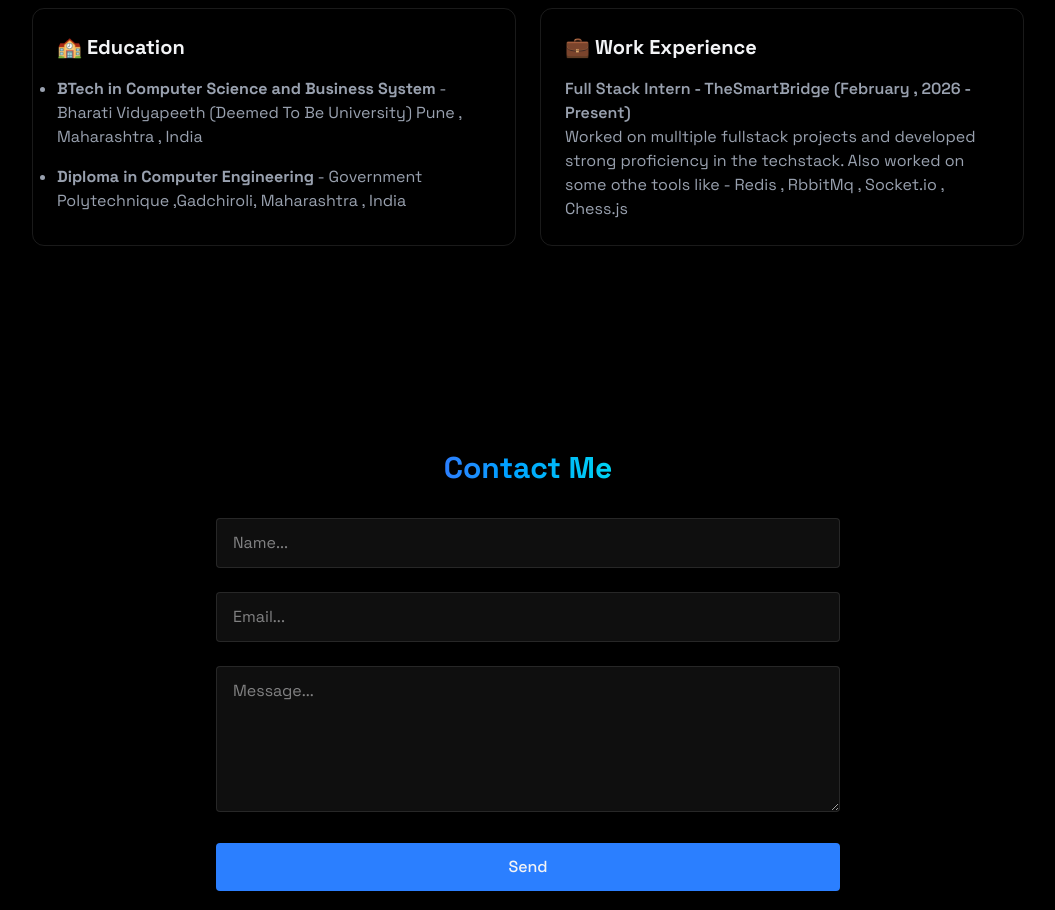
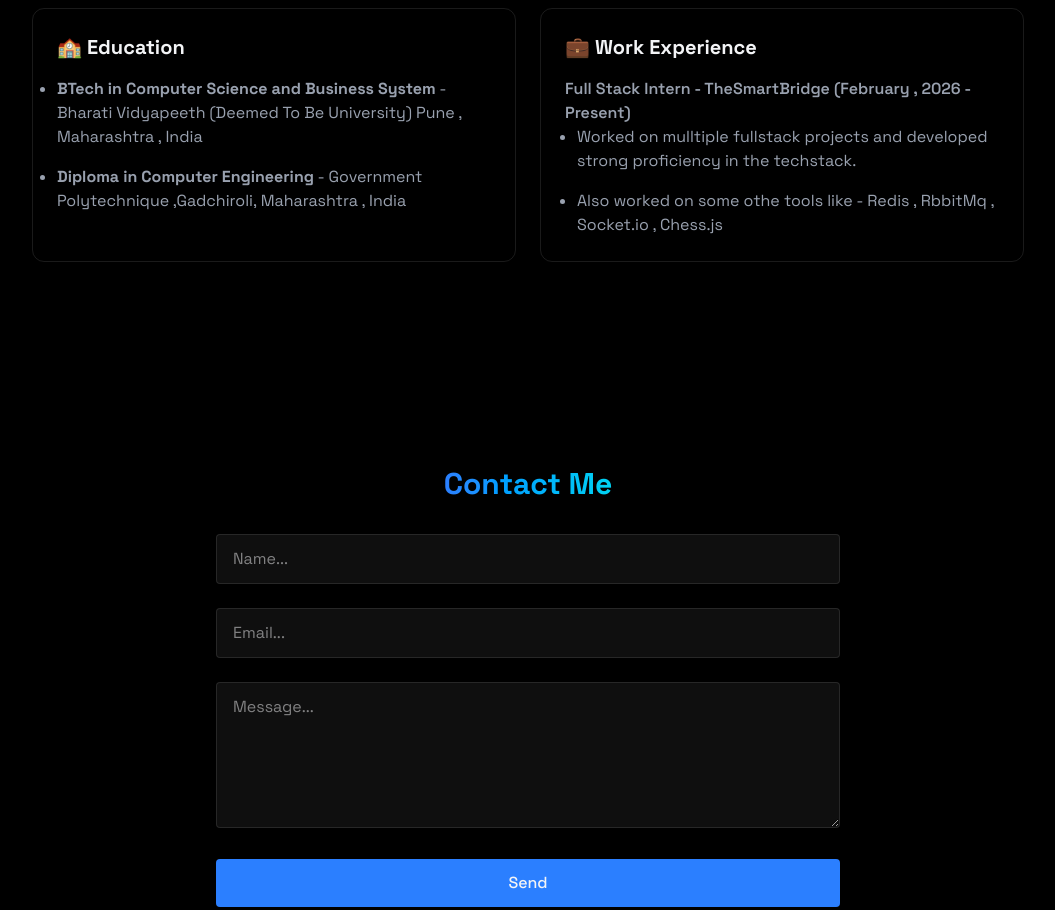
Before and after one commit to Mehulposh/My-Portfolio, a React (Vite) app: page / in a window 1280 px wide. Shown: the part 2700-3610 px from the top of the page, without its empty margins (112-1167 px from the left). Built offline with nearby package versions, Linux system fonts and the light colour scheme.

Commit message:
Refactor About section to use a list for improved readability and structure

```diff
--- a/src/components/sections/About.jsx
+++ b/src/components/sections/About.jsx
@@ -112,10 +112,10 @@ export default function About() {
                                 <h4 className="font-semibold">
                                     Full Stack Intern - TheSmartBridge (February , 2026 - Present){' '}
                                 </h4>
-                                <p>
-                                   Worked on mulltiple fullstack projects and developed strong proficiency in the techstack.
-                                    Also worked on some othe tools like - Redis , RbbitMq , Socket.io , Chess.js
-                                </p>
+                                <ul className="list-disc pl-3 text-gray-400 space-y-4">
+                                   <li>Worked on mulltiple fullstack projects and developed strong proficiency in the techstack.</li>
+                                    <li>Also worked on some othe tools like - Redis , RbbitMq , Socket.io , Chess.js </li>
+                                </ul>
                             </div>
                         </div>
                     </div>
```
